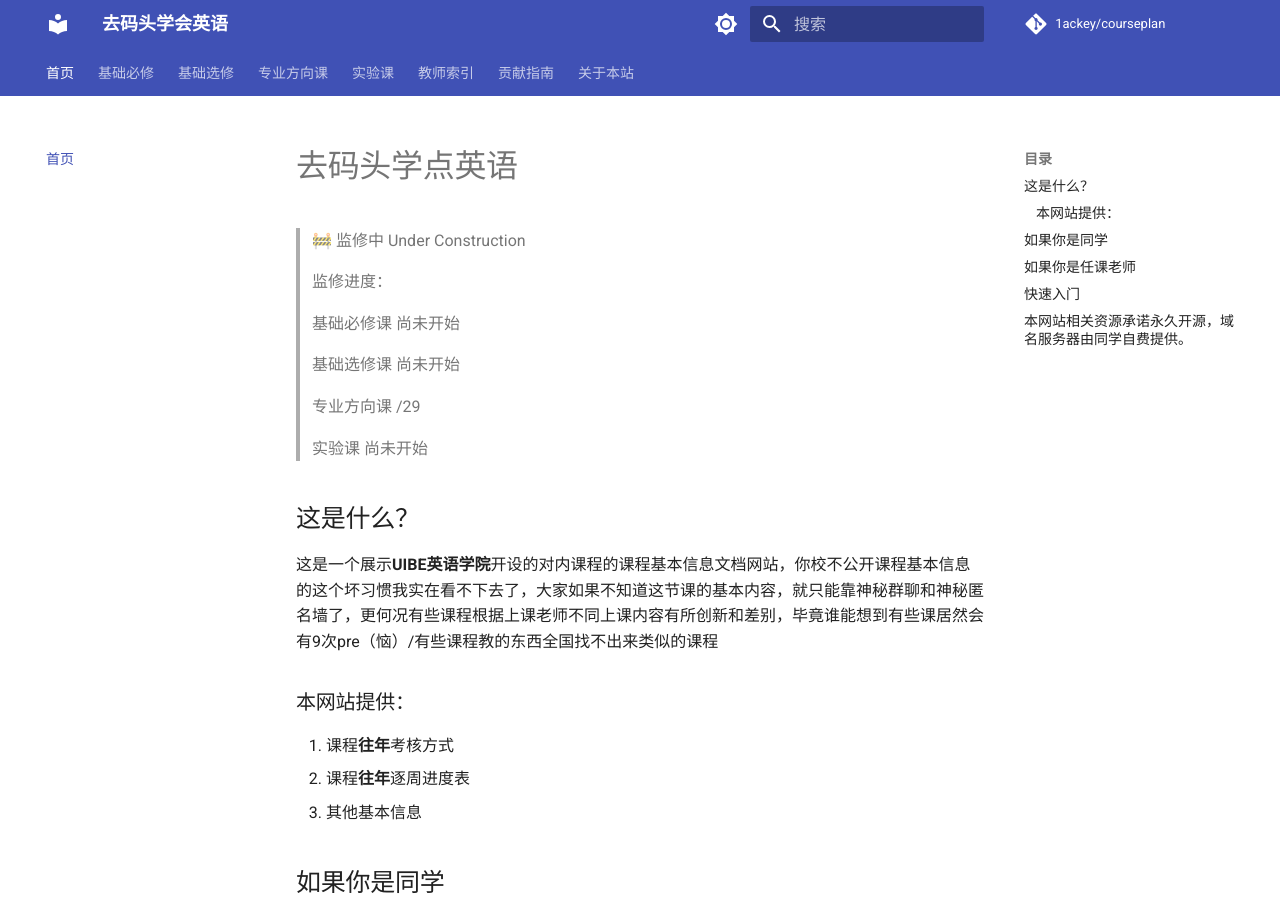
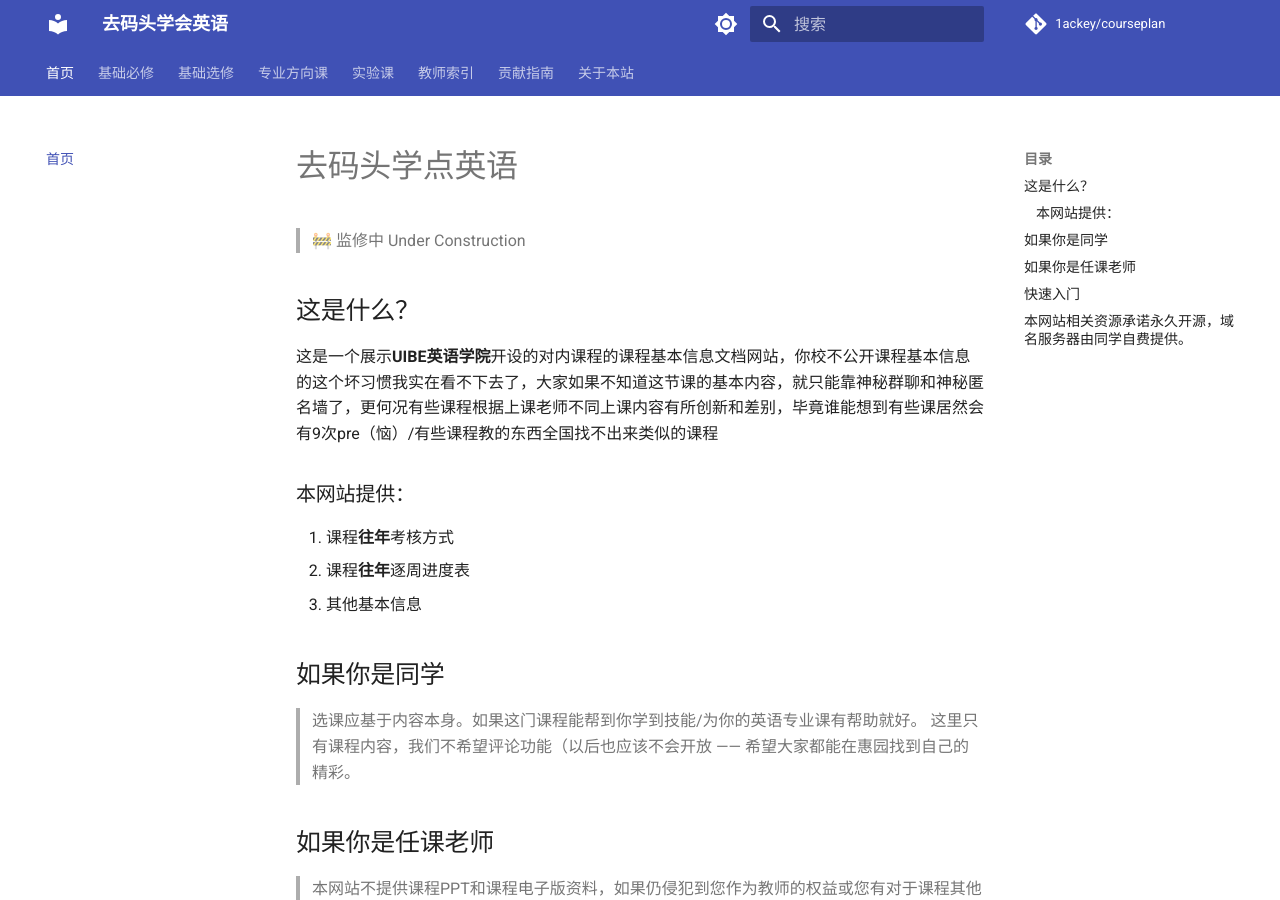
Before and after one commit to 1ackey/courseplan, an MkDocs documentation site: the page built from docs/index.md, in a window 1280 px wide and 900 px high. Built offline with MkDocs 1.6.1 and Material for MkDocs 9.7.7, drawn with Linux system fonts in a browser that asks for light colours; comment, search, counter and statistics services are not loaded.

Commit message:
修改首页

```diff
--- a/docs/index.md
+++ b/docs/index.md
@@ -1,15 +1,5 @@
 # 去码头学点英语
 > 🚧 监修中  Under Construction
-
->监修进度：
->
->基础必修课 尚未开始
->
->基础选修课 尚未开始
->
->专业方向课 /29
->
->实验课 尚未开始
 
 ## 这是什么？
 这是一个展示**UIBE英语学院**开设的对内课程的课程基本信息文档网站，你校不公开课程基本信息的这个坏习惯我实在看不下去了，大家如果不知道这节课的基本内容，就只能靠神秘群聊和神秘匿名墙了，更何况有些课程根据上课老师不同上课内容有所创新和差别，毕竟谁能想到有些课居然会有9次pre（恼）/有些课程教的东西全国找不出来类似的课程
```
